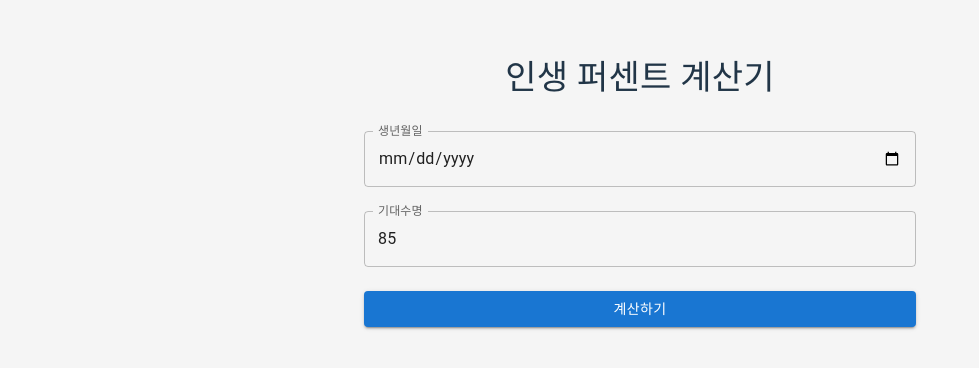
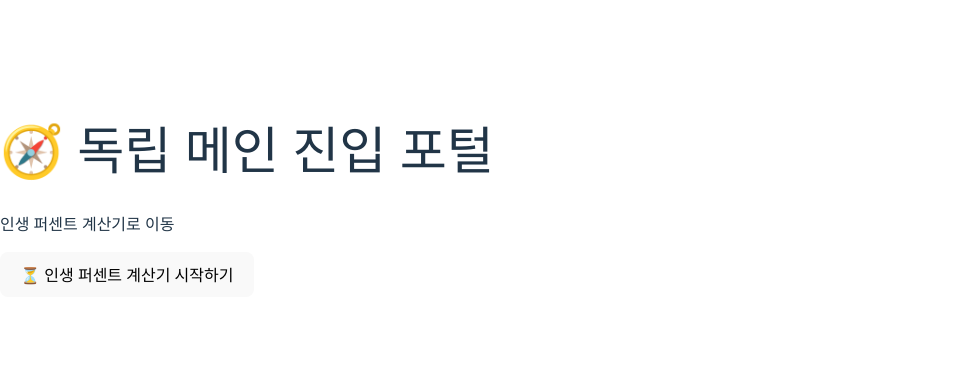
Before and after one commit to CHALLKATHON-Official/2025_CHALLKATHON_Nulls_FE, a React (Vite) app: page /main in a window 1280 px wide. Shown: the part 208-576 px from the top of the page, without its empty margins (0-979 px from the left). Built offline with nearby package versions, Linux system fonts and the light colour scheme.

Commit message:
main 페이지 생성 완료

```diff
--- a/src/App.tsx
+++ b/src/App.tsx
@@ -1,7 +1,20 @@
-import LifeDonutChart from './components/LifeDonutChart';
-import YourFeature from './components/YourFeature';
+import { Routes, Route, Navigate } from 'react-router-dom';
+import YourFeature from './components/YourFeature';  // 기존 퍼센트 계산기
+import MainEntry from './pages/MainEntry';           // 새롭게 만든 독립 메인 페이지
+
 function App() {
-  return <YourFeature />;
+  return (
+    <Routes>
+      {/* ✅ 루트로 들어오면 /main으로 자동 이동 */}
+      <Route path="/" element={<Navigate to="/main" replace />} />
+
+      {/* ✅ 독립된 진입용 메인 페이지 */}
+      <Route path="/main" element={<MainEntry />} />
+
+      {/* ✅ 기존 퍼센트 계산기 페이지 */}
+      <Route path="/life-clock" element={<YourFeature />} />
+    </Routes>
+  );
 }
 
 export default App;
--- /dev/null
+++ b/src/pages/MainEntry.jsx
@@ -0,0 +1,20 @@
+import { useNavigate } from 'react-router-dom';
+
+export default function MainEntry() {
+  const navigate = useNavigate();
+
+  return (
+    <div
+      className="w-screen h-screen flex flex-col justify-center items-center bg-white text-center"
+    >
+      <h1 className="text-3xl font-bold mb-4">🧭 독립 메인 진입 포털</h1>
+      <p className="mb-6 text-gray-600">인생 퍼센트 계산기로 이동</p>
+      <button
+        onClick={() => navigate('/life-clock')}
+        className="bg-blue-600 text-white px-6 py-3 rounded-lg hover:bg-blue-700 transition"
+      >
+        ⏳ 인생 퍼센트 계산기 시작하기
+      </button>
+    </div>
+  );
+}
```
Also changed, not shown: src/main.tsx (+5 -5 lines).
